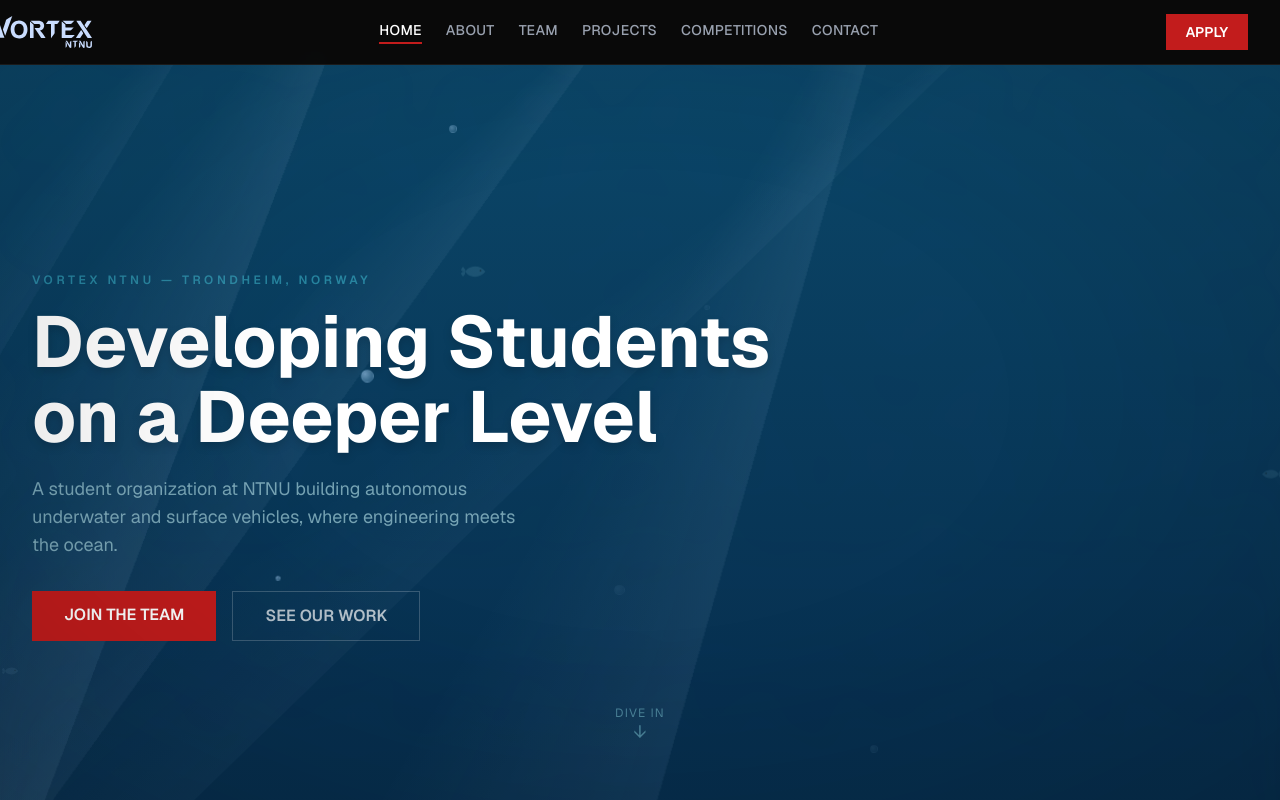
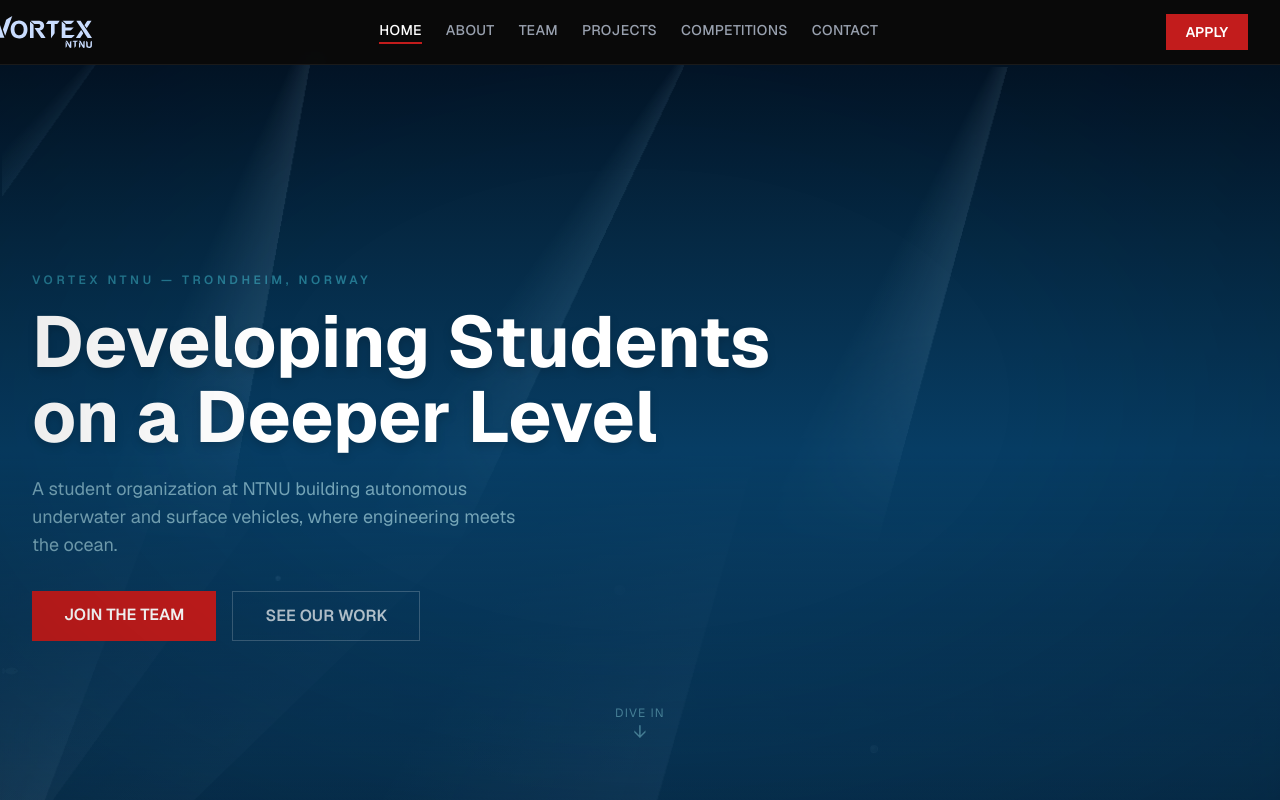
Before and after one commit to vortexntnu/Website_v2, a Next.js app in the folder vortex_website/: page / in a window 1280 px wide. Shown: the top 800 px of the page. Built offline with nearby package versions, Linux system fonts and the light colour scheme.

Commit message:
Trial to create new hero page, created 'dive in' button as well

```diff
--- a/vortex_website/src/app/globals.css
+++ b/vortex_website/src/app/globals.css
@@ -206,6 +206,35 @@ body {
   }
 }
 
+/* ─────────────────────────────────────────────
+   Hero sunbeams + smooth in-page scroll
+   ───────────────────────────────────────────── */
+
+/* Smooth in-page jumps (used by the "Dive in" anchor). */
+html {
+  scroll-behavior: smooth;
+}
+
+/* Sunbeams — narrow diagonal light shafts streaming down from above.
+   Conic gradients anchored above the viewport fan outward and fade
+   before reaching halfway down. */
+.hero-water-beams {
+  background:
+    conic-gradient(from 190deg at 25% -15%, rgba(170, 220, 255, 0.11) 0deg, transparent 14deg),
+    conic-gradient(from 205deg at 55% -10%, rgba(150, 210, 245, 0.09) 0deg, transparent 10deg),
+    conic-gradient(from 195deg at 80% -15%, rgba(170, 220, 255, 0.10) 0deg, transparent 12deg),
+    conic-gradient(from 215deg at 10% -10%, rgba(140, 200, 240, 0.07) 0deg, transparent 8deg);
+  mask-image: linear-gradient(to bottom, black 0%, black 55%, transparent 100%);
+  -webkit-mask-image: linear-gradient(to bottom, black 0%, black 55%, transparent 100%);
+  animation: hero-beams-sway 10s ease-in-out infinite alternate;
+  transform-origin: 50% 0%;
+}
+
+@keyframes hero-beams-sway {
+  0%   { transform: rotate(-0.6deg) translateX(-6px); opacity: 0.85; }
+  100% { transform: rotate(0.6deg)  translateX(6px);  opacity: 1; }
+}
+
 /* Depth indicator label */
 .ocean-depth-label {
   writing-mode: vertical-rl;
--- a/vortex_website/src/app/page.tsx
+++ b/vortex_website/src/app/page.tsx
@@ -66,6 +66,34 @@ export default function HomePage() {
       {/* ── 1. HERO — SURFACE ZONE ── */}
       <section className="relative w-full h-screen overflow-hidden">
 
+        {/* Hero background: depth gradient + sunbeams.
+            Bottom fades fully to transparent so the OceanBackground gradient
+            shows through — no hard cutoff at the section boundary. */}
+        <div className="absolute inset-0 z-0 overflow-hidden">
+          {/* Depth gradient — opaque at top, fades to transparent at bottom so
+              the OceanBackground's continuous gradient takes over naturally. */}
+          <div
+            className="absolute inset-0"
+            style={{
+              background: `linear-gradient(
+                to bottom,
+                #031528 0%,
+                #052944 22%,
+                #073d64 48%,
+                rgba(8, 55, 90, 0.75) 70%,
+                rgba(10, 62, 98, 0.35) 87%,
+                transparent 100%
+              )`,
+            }}
+          />
+
+          {/* Sunbeams — diagonal light shafts from above, defined (not foggy) */}
+          <div
+            className="absolute top-0 left-0 right-0 hero-water-beams pointer-events-none"
+            style={{ height: "60%" }}
+          />
+        </div>
+
         {/* Hero content */}
         <div className="absolute bottom-[28%] inset-x-0 z-10">
         <div className="max-w-7xl mx-auto px-8 w-full">
@@ -96,11 +124,15 @@ export default function HomePage() {
         </div>
         </div>
 
-        {/* Scroll indicator */}
-        <div className="hidden md:flex absolute bottom-28 left-1/2 -translate-x-1/2 flex-col items-center gap-1 text-cyan-200/40 z-10">
+        {/* Scroll indicator — clickable, jumps to the drones section */}
+        <a
+          href="#drones"
+          aria-label="Jump to our drones"
+          className="hidden md:flex absolute bottom-28 left-1/2 -translate-x-1/2 flex-col items-center gap-1 text-cyan-200/40 hover:text-cyan-100/80 transition-colors duration-200 z-10"
+        >
           <span className="tracking-widest text-xs uppercase">Dive in</span>
           <span className="animate-bounce text-lg">↓</span>
-        </div>
+        </a>
       </section>
 
       {/* ── 2. MISSION STATEMENT — SHALLOW WATERS ── */}
@@ -119,7 +151,7 @@ export default function HomePage() {
       </section>
 
       {/* ── 3. PROJECTS GRID — OPEN WATER ── */}
-      <section className="py-16 px-8">
+      <section id="drones" className="py-16 px-8 scroll-mt-20">
         <div className="max-w-7xl mx-auto">
           <div className="flex items-baseline justify-between mb-8">
             <div>
```
